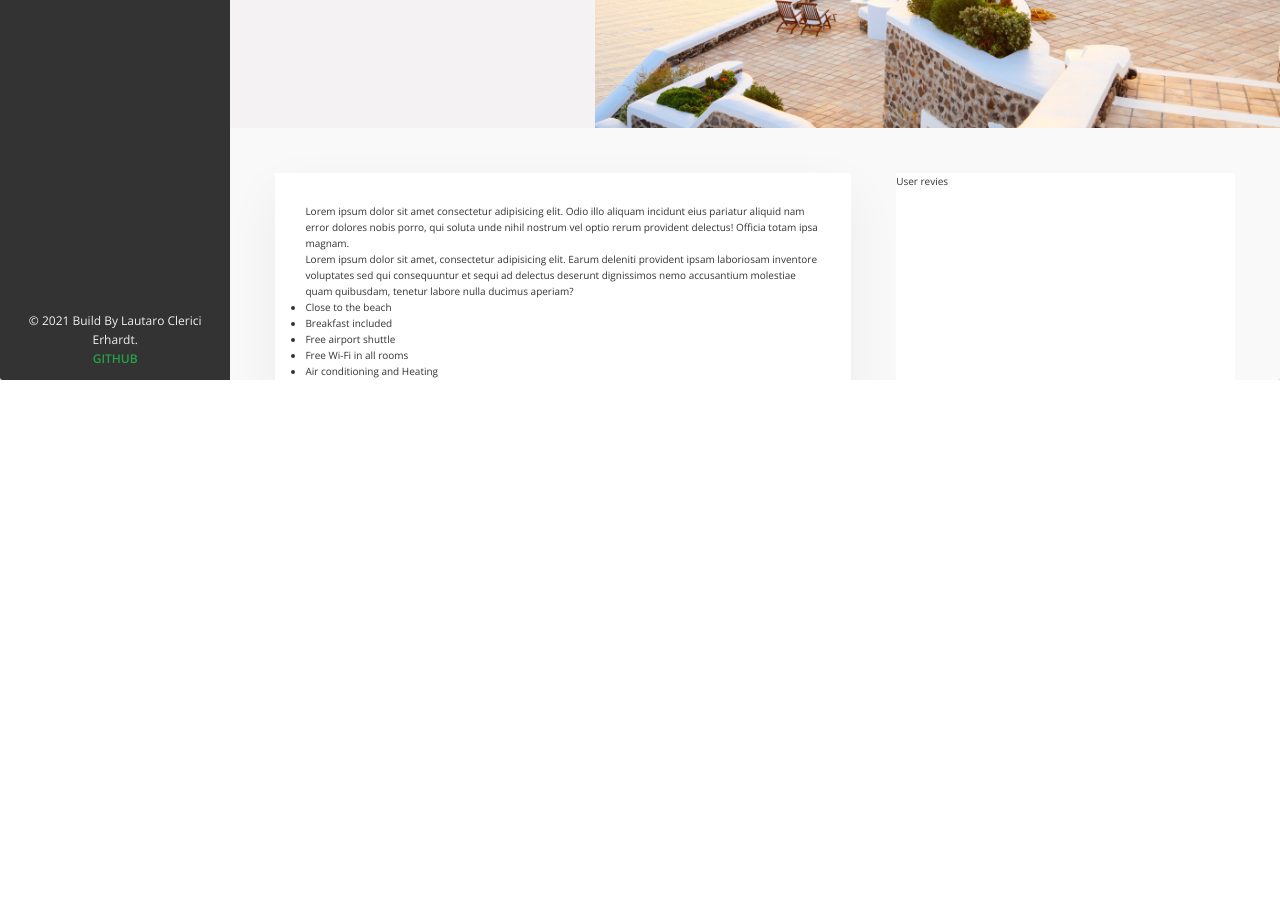
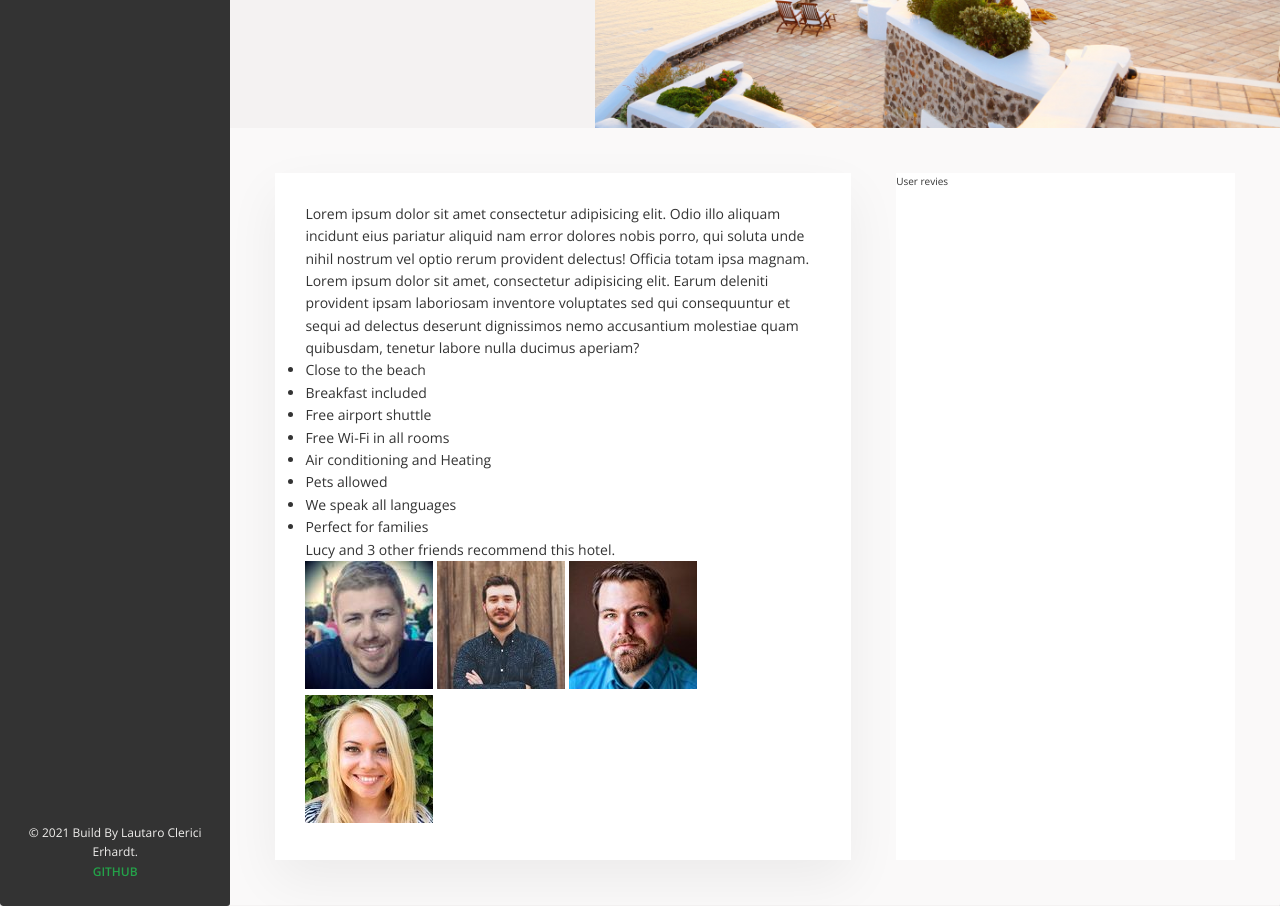
Before and after one commit to LNCE21/travelAgency, a website: page index.html in a window 1280 px wide. Shown: the part 420-1326 px from the top of the page. Before the commit the page ends 800 px from the top, so only its background shows below. Drawn offline with nearby package versions, Linux system fonts and the light colour scheme.

Commit message:
Fixed bug on the height

```diff
--- a/sass/_base.scss
+++ b/sass/_base.scss
@@ -40,6 +40,7 @@ html {
 }
 
 body {
+  height: 100vh;
   font-family: "Open Sans", sans-serif;
   font-weight: 400;
   line-height: 1.6;
@@ -50,5 +51,4 @@ body {
     var(--color-grey-light-3)
   );
   background-repeat: no-repeat;
-  height: 100vh;
 }
--- a/sass/_layout.scss
+++ b/sass/_layout.scss
@@ -3,7 +3,7 @@
   margin: 8rem auto; //to center the container inside the body
   background-color: var(--color-grey-light-2);
   box-shadow: var(--shadow-dark);
-  height: 100vh;
+
   margin-top: 0;
   border-radius: 3px;
   overflow: hidden;
@@ -24,7 +24,6 @@
 
 .content {
   display: flex;
-  height: 92.9vh;
 }
 
 .sidebar {
@@ -41,10 +40,10 @@
 .hotel-view {
   background-color: var(--color-grey-light-2);
   flex: 1; //Flex grow, should grow as much as it can (82%)
-  height: 80rem;
 }
 
 .detail {
+  min-height: 92.9vh;
   display: flex;
   padding: 4.5rem;
   background-color: var(--color-grey-light-1);
@@ -52,6 +51,7 @@
 }
 
 .description {
+  font-size: 1.4rem;
   background-color: #fff;
   box-shadow: var(--shadow-light);
   padding: 3rem;
```
Also changed, not shown: css/style.css, 1 other file.
